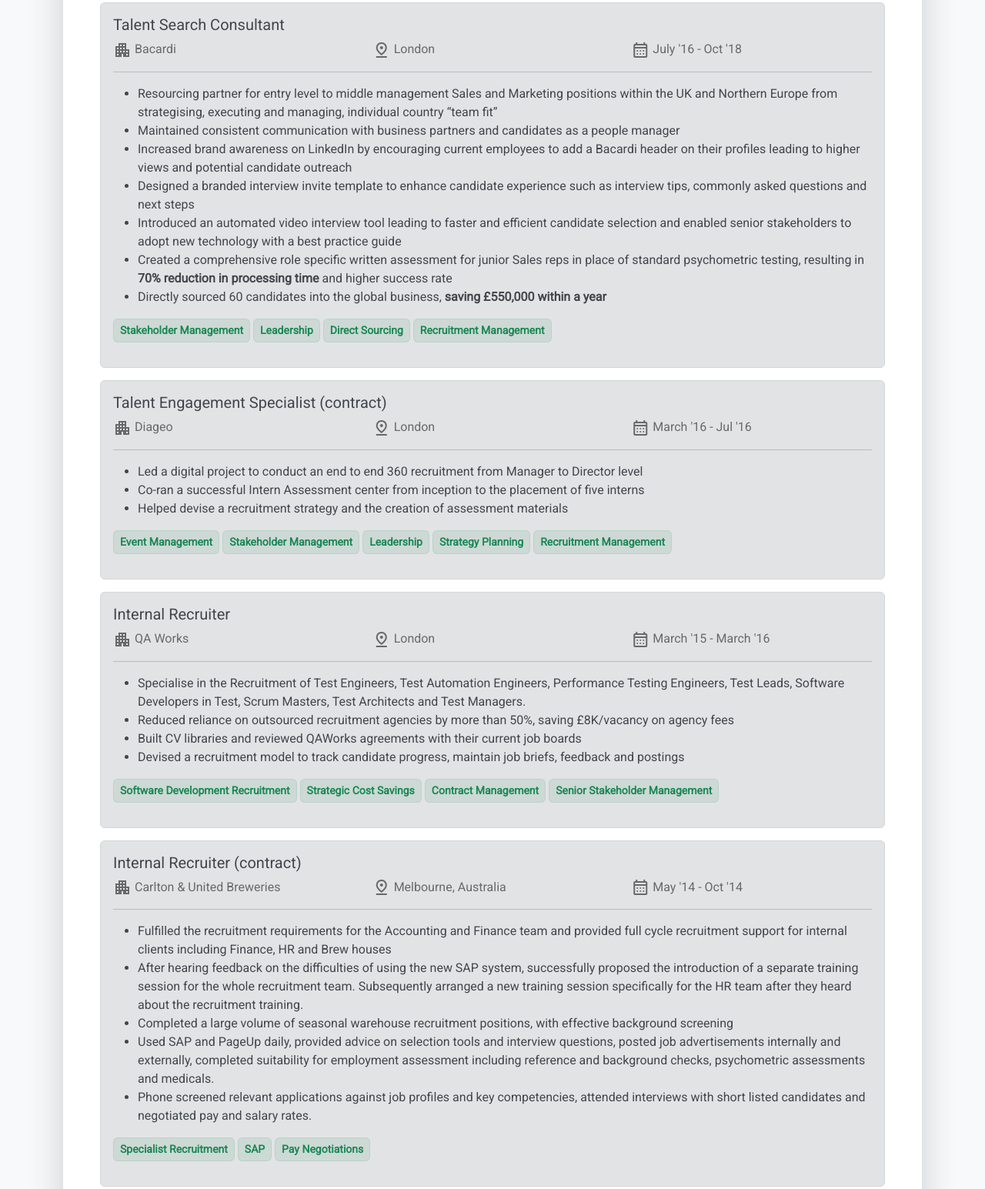
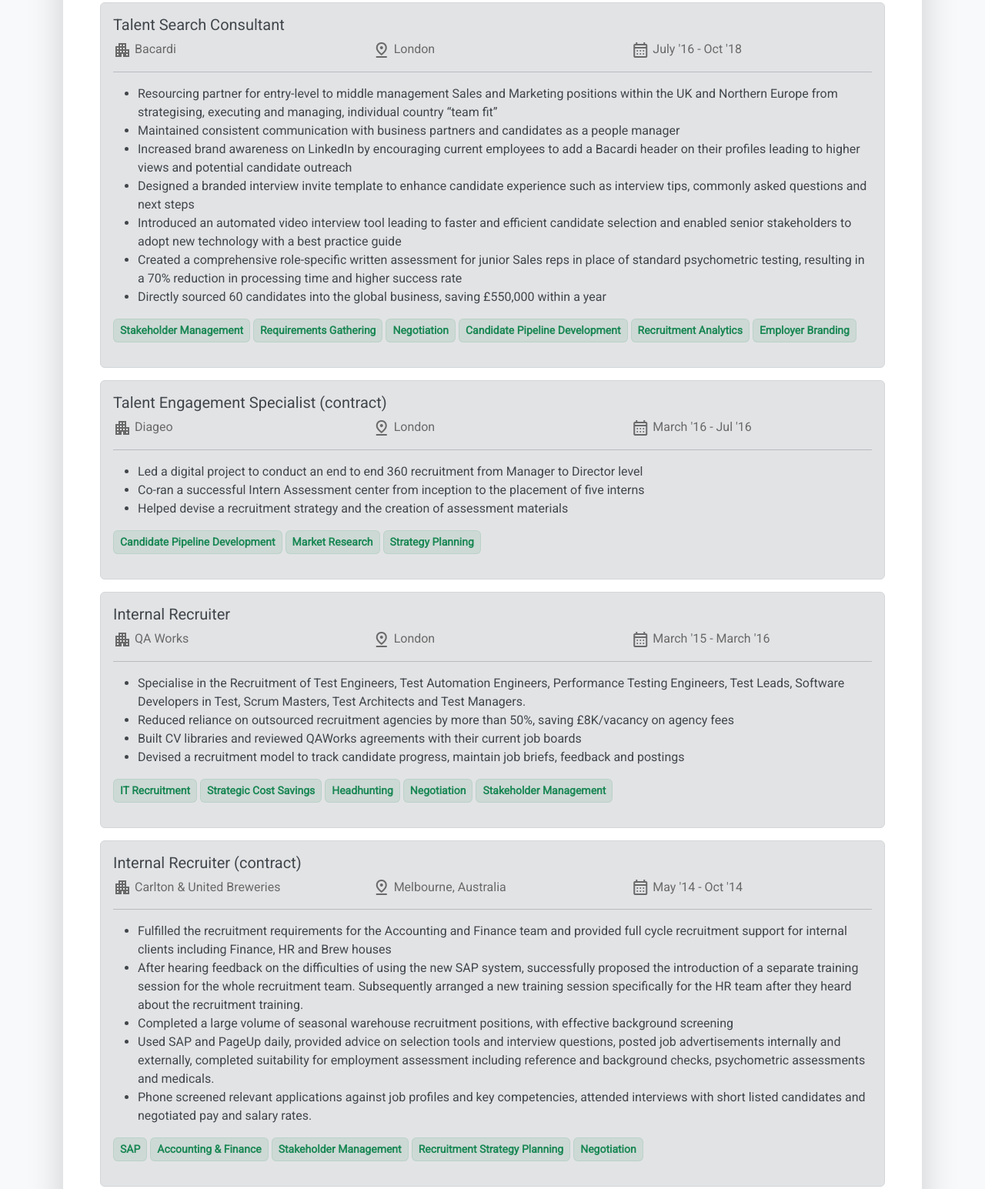
Before and after one commit to sgtconsole/MarkdownCV, a plain HTML site: page index.html in a window 1280 px wide. Shown: the part 946-2491 px from the top of the page at 77% size. Drawn offline with nearby package versions, Linux system fonts and the light colour scheme.

Commit message:
final keywords

```diff
--- a/index.html
+++ b/index.html
@@ -144,20 +144,22 @@
 
                         <p>
                             <ul>
-                                <li>Resourcing partner for entry level to middle management Sales and Marketing positions within the UK and Northern Europe from strategising, executing and managing, individual country “team fit” </li>
+                                <li>Resourcing partner for entry-level to middle management Sales and Marketing positions within the UK and Northern Europe from strategising, executing and managing, individual country “team fit” </li>
                                 <li>Maintained consistent communication with business partners and candidates as a people manager</li>
                                 <li>Increased brand awareness on LinkedIn by encouraging current employees to add a Bacardi header on their profiles leading to higher views and potential candidate outreach  </li>
                                 <li>Designed a branded interview invite template to enhance candidate experience such as interview tips, commonly asked questions and next steps </li>
                                 <li>Introduced an automated video interview tool leading to faster and efficient candidate selection and enabled senior stakeholders to adopt new technology with a best practice guide</li>
-                                <li>Created a comprehensive role specific written assessment for junior Sales reps in place of standard psychometric testing, resulting in <strong>70% reduction in processing time</strong> and higher success rate</li>
-                                <li>Directly sourced 60 candidates into the global business, <strong>saving £550,000 within a year</strong></li>
+                                <li>Created a comprehensive role-specific written assessment for junior Sales reps in place of standard psychometric testing, resulting in a 70% reduction in processing time and higher success rate</li>
+                                <li>Directly sourced 60 candidates into the global business, saving £550,000 within a year</li>
                             </ul>
                         </p>
 
                         <small class="d-inline-flex mb-3 px-2 py-1 fw-semibold text-success bg-success bg-opacity-10 border border-success border-opacity-10 rounded-2">Stakeholder Management</small>
-                        <small class="d-inline-flex mb-3 px-2 py-1 fw-semibold text-success bg-success bg-opacity-10 border border-success border-opacity-10 rounded-2">Leadership</small>
-                        <small class="d-inline-flex mb-3 px-2 py-1 fw-semibold text-success bg-success bg-opacity-10 border border-success border-opacity-10 rounded-2">Direct Sourcing</small>
-                        <small class="d-inline-flex mb-3 px-2 py-1 fw-semibold text-success bg-success bg-opacity-10 border border-success border-opacity-10 rounded-2">Recruitment Management</small>
+                        <small class="d-inline-flex mb-3 px-2 py-1 fw-semibold text-success bg-success bg-opacity-10 border border-success border-opacity-10 rounded-2">Requirements Gathering</small>
+                        <small class="d-inline-flex mb-3 px-2 py-1 fw-semibold text-success bg-success bg-opacity-10 border border-success border-opacity-10 rounded-2">Negotiation</small>
+                        <small class="d-inline-flex mb-3 px-2 py-1 fw-semibold text-success bg-success bg-opacity-10 border border-success border-opacity-10 rounded-2">Candidate Pipeline Development</small>
+                        <small class="d-inline-flex mb-3 px-2 py-1 fw-semibold text-success bg-success bg-opacity-10 border border-success border-opacity-10 rounded-2">Recruitment Analytics</small>
+                        <small class="d-inline-flex mb-3 px-2 py-1 fw-semibold text-success bg-success bg-opacity-10 border border-success border-opacity-10 rounded-2">Employer Branding</small>
 
                 </div>
 
@@ -186,11 +188,9 @@
                             </ul>
                         </p>
 
-                        <small class="d-inline-flex mb-3 px-2 py-1 fw-semibold text-success bg-success bg-opacity-10 border border-success border-opacity-10 rounded-2">Event Management</small>
-                        <small class="d-inline-flex mb-3 px-2 py-1 fw-semibold text-success bg-success bg-opacity-10 border border-success border-opacity-10 rounded-2">Stakeholder Management</small>
-                        <small class="d-inline-flex mb-3 px-2 py-1 fw-semibold text-success bg-success bg-opacity-10 border border-success border-opacity-10 rounded-2">Leadership</small>
+                        <small class="d-inline-flex mb-3 px-2 py-1 fw-semibold text-success bg-success bg-opacity-10 border border-success border-opacity-10 rounded-2">Candidate Pipeline Development</small>
+                        <small class="d-inline-flex mb-3 px-2 py-1 fw-semibold text-success bg-success bg-opacity-10 border border-success border-opacity-10 rounded-2">Market Research</small>
                         <small class="d-inline-flex mb-3 px-2 py-1 fw-semibold text-success bg-success bg-opacity-10 border border-success border-opacity-10 rounded-2">Strategy Planning</small>
-                        <small class="d-inline-flex mb-3 px-2 py-1 fw-semibold text-success bg-success bg-opacity-10 border border-success border-opacity-10 rounded-2">Recruitment Management</small>
 
                 </div>
 
@@ -220,10 +220,11 @@
                             </ul>
                         </p>
 
-                        <small class="d-inline-flex mb-3 px-2 py-1 fw-semibold text-success bg-success bg-opacity-10 border border-success border-opacity-10 rounded-2">Software Development Recruitment</small>
+                        <small class="d-inline-flex mb-3 px-2 py-1 fw-semibold text-success bg-success bg-opacity-10 border border-success border-opacity-10 rounded-2">IT Recruitment</small>
                         <small class="d-inline-flex mb-3 px-2 py-1 fw-semibold text-success bg-success bg-opacity-10 border border-success border-opacity-10 rounded-2">Strategic Cost Savings</small>
-                        <small class="d-inline-flex mb-3 px-2 py-1 fw-semibold text-success bg-success bg-opacity-10 border border-success border-opacity-10 rounded-2">Contract Management</small>
-                        <small class="d-inline-flex mb-3 px-2 py-1 fw-semibold text-success bg-success bg-opacity-10 border border-success border-opacity-10 rounded-2">Senior Stakeholder Management</small>
+                        <small class="d-inline-flex mb-3 px-2 py-1 fw-semibold text-success bg-success bg-opacity-10 border border-success border-opacity-10 rounded-2">Headhunting</small>
+                        <small class="d-inline-flex mb-3 px-2 py-1 fw-semibold text-success bg-success bg-opacity-10 border border-success border-opacity-10 rounded-2">Negotiation</small>
+                        <small class="d-inline-flex mb-3 px-2 py-1 fw-semibold text-success bg-success bg-opacity-10 border border-success border-opacity-10 rounded-2">Stakeholder Management</small>
 
                 </div>
 
@@ -254,9 +255,12 @@
                             </ul>
                         </p>
 
-                        <small class="d-inline-flex mb-3 px-2 py-1 fw-semibold text-success bg-success bg-opacity-10 border border-success border-opacity-10 rounded-2">Specialist Recruitment</small>
+
                         <small class="d-inline-flex mb-3 px-2 py-1 fw-semibold text-success bg-success bg-opacity-10 border border-success border-opacity-10 rounded-2">SAP</small>
-                        <small class="d-inline-flex mb-3 px-2 py-1 fw-semibold text-success bg-success bg-opacity-10 border border-success border-opacity-10 rounded-2">Pay Negotiations</small>
+                        <small class="d-inline-flex mb-3 px-2 py-1 fw-semibold text-success bg-success bg-opacity-10 border border-success border-opacity-10 rounded-2">Accounting & Finance</small>
+                        <small class="d-inline-flex mb-3 px-2 py-1 fw-semibold text-success bg-success bg-opacity-10 border border-success border-opacity-10 rounded-2">Stakeholder Management</small>
+                        <small class="d-inline-flex mb-3 px-2 py-1 fw-semibold text-success bg-success bg-opacity-10 border border-success border-opacity-10 rounded-2">Recruitment Strategy Planning</small>
+                        <small class="d-inline-flex mb-3 px-2 py-1 fw-semibold text-success bg-success bg-opacity-10 border border-success border-opacity-10 rounded-2">Negotiation</small>
 
 
                 </div>
```
